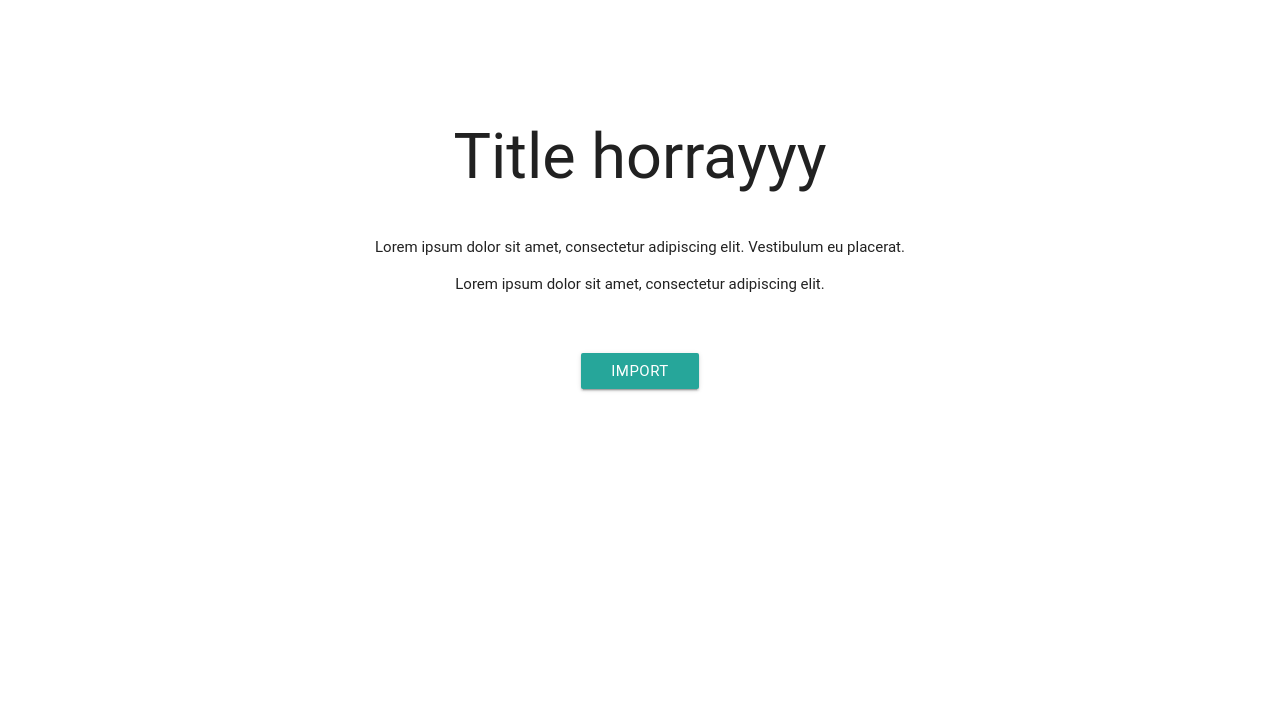
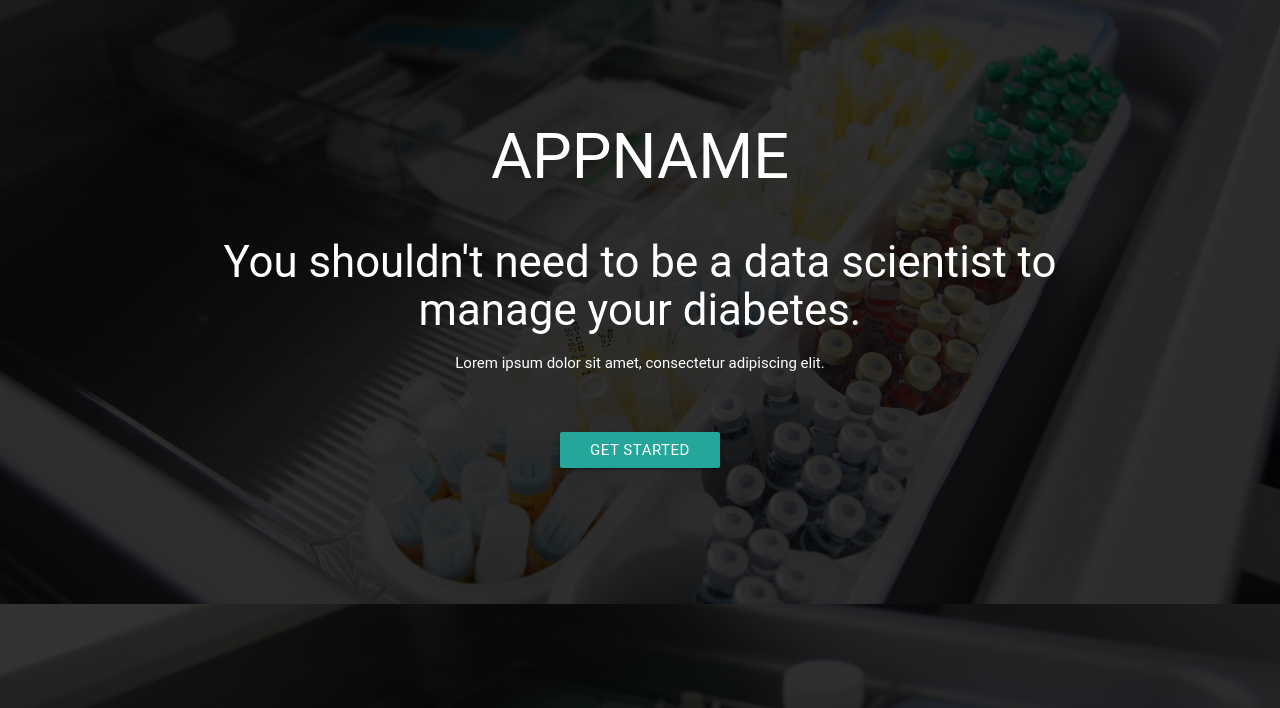
Before and after one commit to WesleyAC/hophacks, a Python web app: template app/templates/landing.html in a window 1280 px wide. Shown: the top 708 px of the page. Run offline with Jinja, Linux system fonts and the light colour scheme; the template is opened without the code that fills it, so the values that code supplies are empty; some web fonts are replaced.

Commit message:
Add backgroud image to landing page

```diff
--- a/app/static/css/main.css
+++ b/app/static/css/main.css
@@ -1,7 +1,12 @@
+body {
+  background-image: linear-gradient( rgba(0, 0, 0, 0.8), rgba(0, 0, 0, 0.8) ), url("../img/bg.jpg");
+  background-size: cover;
+  background-position: center center;
+}
+
 .container {
   text-align: center;
 }
-
 
 .bottom {
   position:absolute;
--- a/app/templates/landing.html
+++ b/app/templates/landing.html
@@ -4,7 +4,7 @@
     <meta charset="utf-8">
     <meta name="viewport" content="width=device-width, initial-scale=1.0"/>
 
-    <title>Landing</title>
+    <title>APPNAME</title>
 
     <link type="text/css" rel="stylesheet" href="../static/css/materialize.min.css"  media="screen,projection"/>
     <link type="text/css" rel="stylesheet" href="../static/css/main.css">
@@ -19,18 +19,18 @@
       <br>
 
       <div class="row center">
-        <h1>Title horrayyy</h1>
+        <h1 class="white-text">APPNAME</h1>
       </div>
 
 
       <div class="row center">
-        <p> Lorem ipsum dolor sit amet, consectetur adipiscing elit. Vestibulum eu placerat. </p>
-        <p> Lorem ipsum dolor sit amet, consectetur adipiscing elit. </p>
+        <h3 class="white-text"> You shouldn't need to be a data scientist to manage your diabetes. </h3>
+        <p class="white-text"> Lorem ipsum dolor sit amet, consectetur adipiscing elit. </p>
       </div>
 
       <br>
       <div class="row center">
-        <a class="waves-effect waves-light btn">Import</a>
+        <a class="waves-effect waves-light btn">Get Started</a>
       </div>
 
     </div>
```
Also changed, not shown: app/static/img/bg.jpg (added).
